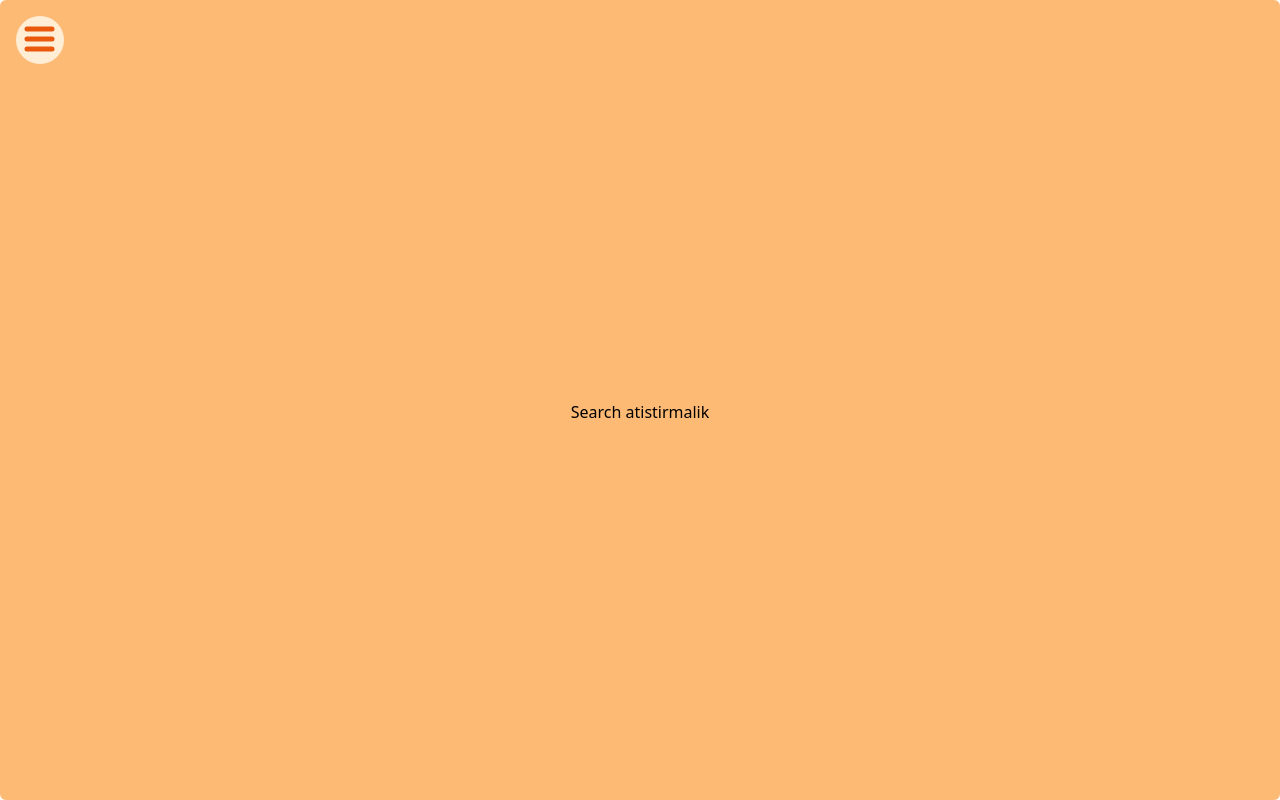
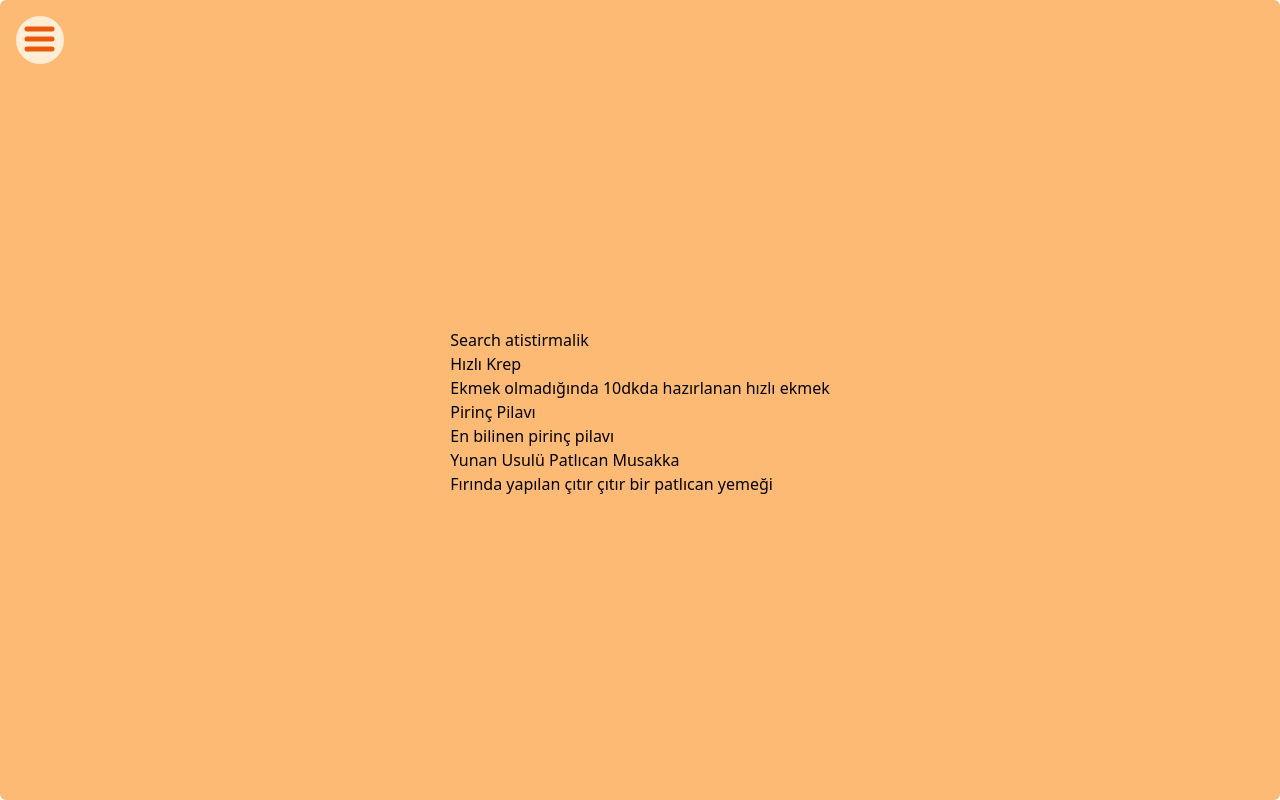
Before and after one commit to aemrei/mutfakta, a Next.js app: page /search/atistirmalik in a window 1280 px wide. Built offline with nearby package versions, Linux system fonts and the light colour scheme.

Commit message:
Add links from search to recipe

```diff
--- a/pages/recipe/[id].tsx
+++ b/pages/recipe/[id].tsx
@@ -6,7 +6,7 @@ type RecipePageProps = {
   recipe: Recipe | null;
 };
 
-export default function RecipePage({ recipe }: RecipePageProps) {
+export default function RecipePage({ recipe }: RecipePageProps): JSX.Element {
   if (!recipe) {
     return <div>Loading...</div>;
   }
@@ -65,7 +65,6 @@ export async function getStaticPaths() {
 export async function getStaticProps({
   params,
 }: RecipeStaticProps): Promise<{ props: RecipePageProps }> {
-  console.log({ params });
   const recipe = await getRecipe(params.id);
 
   return {
--- a/pages/search/[type].tsx
+++ b/pages/search/[type].tsx
@@ -1,8 +1,13 @@
-import { NextPage } from "next";
+import { getRecipes, getRecipeTypes } from "@/utils/recipes";
 import Head from "next/head";
 import { useRouter } from "next/router";
+import NextLink from "next/link";
 
-const SearchPage: NextPage = ({}) => {
+type SearchPageProps = {
+  recipeList: Recipe[] | null;
+};
+
+export default function SearchPage({ recipeList }: SearchPageProps): JSX.Element {
   const router = useRouter();
 
   return (
@@ -14,9 +19,47 @@ const SearchPage: NextPage = ({}) => {
       </Head>
       <div>
         <h1>Search {router.query.type}</h1>
+        <ul>
+          {recipeList ? (
+            recipeList.map((recipe) => (
+              <li key={recipe.id}>
+                <NextLink href={`/recipe/${recipe.id}`} passHref>
+                  <a>
+                    <h2>{recipe.title}</h2>
+                  </a>
+                </NextLink>
+                <p>{recipe.description}</p>
+              </li>
+            ))
+          ) : (
+            <p>Loading...</p>
+          )}
+        </ul>
       </div>
     </div>
   );
+}
+
+type SearchStaticProps = {
+  params: {};
 };
 
-export default SearchPage;
+export async function getStaticPaths() {
+  const types = await getRecipeTypes();
+  return {
+    paths: types.map((type) => ({ params: { type } })),
+    fallback: false,
+  };
+}
+
+export async function getStaticProps({
+  params,
+}: SearchStaticProps): Promise<{ props: SearchPageProps }> {
+  const recipeList = await getRecipes();
+
+  return {
+    props: {
+      recipeList: recipeList || null,
+    },
+  };
+}
--- a/utils/recipes.ts
+++ b/utils/recipes.ts
@@ -92,3 +92,7 @@ export async function getRecipeIds(): Promise<string[]> {
 export function getRecipePathById(id: string): string {
   return path.join(RECIPES_DIR, `${id}.md`);
 }
+
+export function getRecipeTypes(): string[] {
+  return ["kahvalti", "yemek", "atistirmalik", "meze"];
+}
```
